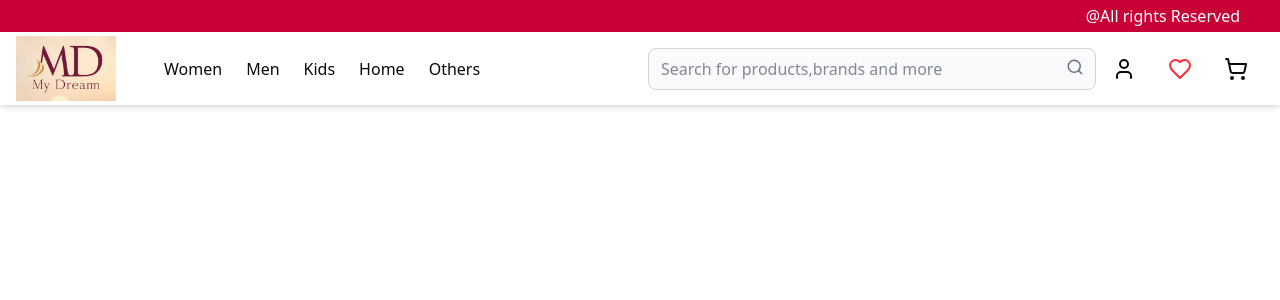
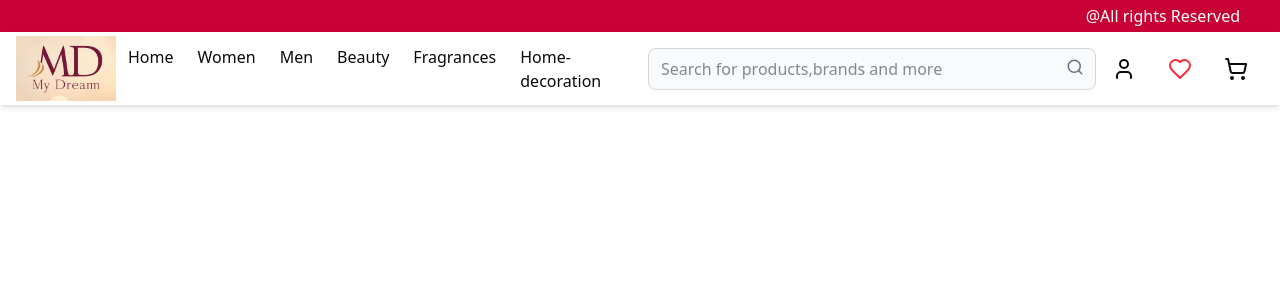
Before and after one commit to sushmamadhuri/my-dream-shopping-site, a Next.js app: page /search in a window 1280 px wide. Shown: the top 300 px of the page. Built offline with nearby package versions, Linux system fonts and the light colour scheme.

Commit message:
Done with categories

```diff
--- /dev/null
+++ b/app/category/[category]/page.tsx
@@ -0,0 +1,31 @@
+"use client";
+import { useEffect, useState } from "react";
+import { useParams } from "next/navigation";
+import { CardList } from "@/components/product-cards/cards";
+import { Product } from "@/interfaces/product-interfaces";
+
+export default function CategoryPage() {
+    const params = useParams();
+    const category = params.category as string;
+
+  const [product, setProduct] = useState<Product[]>([]);
+  const total = 24; //just for test purpose, properply execute and change in the future
+
+  useEffect(() => {
+    if (category) {
+      fetch(`https://dummyjson.com/products/category/${category}`)
+        .then(res => res.json())
+        .then(data => setProduct(data.products));
+    }
+  }, [category]);
+
+
+  return (
+    <div className="p-10">
+      <h1 className="text-2xl font-semibold capitalize mb-4 m-20">{category}</h1>
+          <CardList products={product} totalProducts={total} />
+
+
+    </div>
+  );
+}
--- a/components/header/header-page.tsx
+++ b/components/header/header-page.tsx
@@ -62,13 +62,14 @@ export default function Header() {
 
 
                     {/* Desktop Menu */}
-                    <div className="hidden md:flex flex-1 ml-12 font-medium">
+                    <div className="hidden md:flex flex-1 ml-3 font-medium">
                         <ul className="flex space-x-6">
-                            <li><Link href="/" className="hover:text-rose-700">Women</Link></li>
-                            <li><Link href="/about" className="hover:text-rose-700">Men</Link></li>
-                            <li><Link href="/contact" className="hover:text-rose-700">Kids</Link></li>
-                            <li><Link href="/about" className="hover:text-rose-700">Home</Link></li>
-                            <li><Link href="/contact" className="hover:text-rose-700">Others</Link></li>
+                            <li><Link href="/" className="hover:text-rose-700">Home</Link></li>
+                            <li><Link href="/category/womens-dresses" className="hover:text-rose-700">Women</Link></li>
+                            <li><Link href="/category/mens-shirts" className="hover:text-rose-700">Men</Link></li>
+                            <li><Link href="/category/beauty" className="hover:text-rose-700">Beauty </Link></li>
+                            <li><Link href="/category/fragrances" className="hover:text-rose-700">Fragrances</Link></li>
+                            <li><Link href="/category/home-decoration" className="hover:text-rose-700">Home-decoration</Link></li>
 
                         </ul>
 
@@ -83,7 +84,7 @@ export default function Header() {
 
                             {/* Input Field */}
                             <input
-                                className="pl-3 pr-10 pr-4 py-2 border border-gray-300 w-32
+                                className="pl-3 pr-10 pr-4 py-2 border border-gray-300 w-3xs
                                  rounded-md w-full focus:outline-none focus:ring-2 focus:ring-blue-300
                                  text-gray-900 border border-gray-300 rounded-lg
                                  bg-gray-50"
@@ -100,13 +101,20 @@ export default function Header() {
                             <div className="flex items-center space-x-4">
                                 {isAuthenticated ? (
                                     <>
-                                        <span className="text-sm text-black-950 font-semibold">{userEmail}</span>
+
+                                            <div className="relative group">
+                                                <div className="absolute left-1/2 -translate-x-1/2 bottom-full mb-2 hidden group-hover:block bg-black text-white text-xs rounded py-1 px-2 z-10 whitespace-nowrap">
+                                                    {userEmail}
+                                                </div>
+                                            </div>
                                              <button
                                                 onClick={logout}
                                                 className="text-red-600 font-semibold hover:underline"
                                             >
                                                 Logout
                                             </button>
+
+
                                     </>
                                 ) : (
                                     <Link href="/login" className="text-blck-600 hover:underline">
--- a/components/product-cards/card.tsx
+++ b/components/product-cards/card.tsx
@@ -39,7 +39,7 @@ export function Card({ product }: { product: Product }) {
       </div>
       <div>
         <div >
-          <div  className="flex items-center justify-between mt-auto  pt-2 w-full bg-rose-700 text-white font-semibold py-2 px-4 rounded-lg  transition" >
+          <div  className="flex items-center justify-between mt-auto  pt-1 w-full bg-rose-700 text-white font-semibold py-1 px-4 rounded-lg  transition" >
              <button className="text-white-950  cursor-pointer"
             onClick={() => decreaseQuantity(product.id)}>
             <Minus size={18} />
```
Lines whose indentation alone changed are shown as unchanged.
